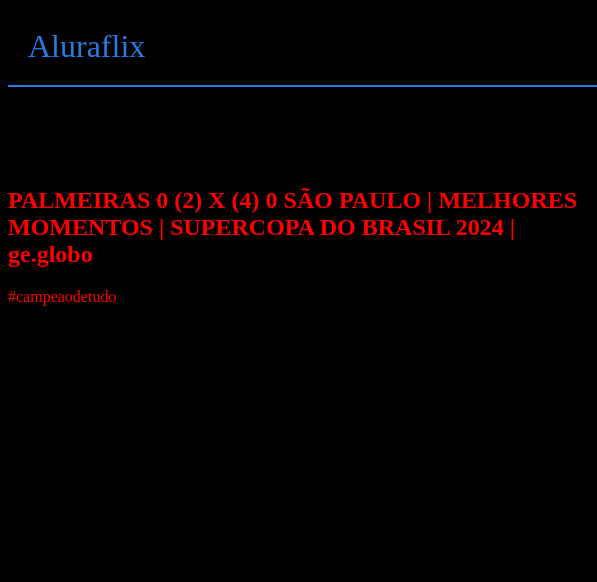
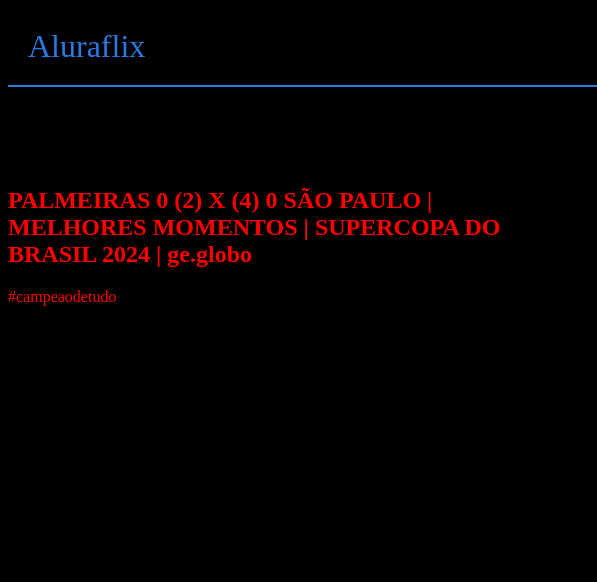
Before and after one commit to Predro28/aluraflix, a plain HTML site: page index.html in a window 1280 px wide. Shown: the full height of the page, 0-597 px from the left. Drawn offline with Linux system fonts and the light colour scheme.

Commit message:
Update styles.css

```diff
--- a/styles.css
+++ b/styles.css
@@ -15,3 +15,6 @@ section {
     display: flex;
     justify-content: center;
 }
+.chamada-texto {
+    margin-right: 5%;
+}
```
